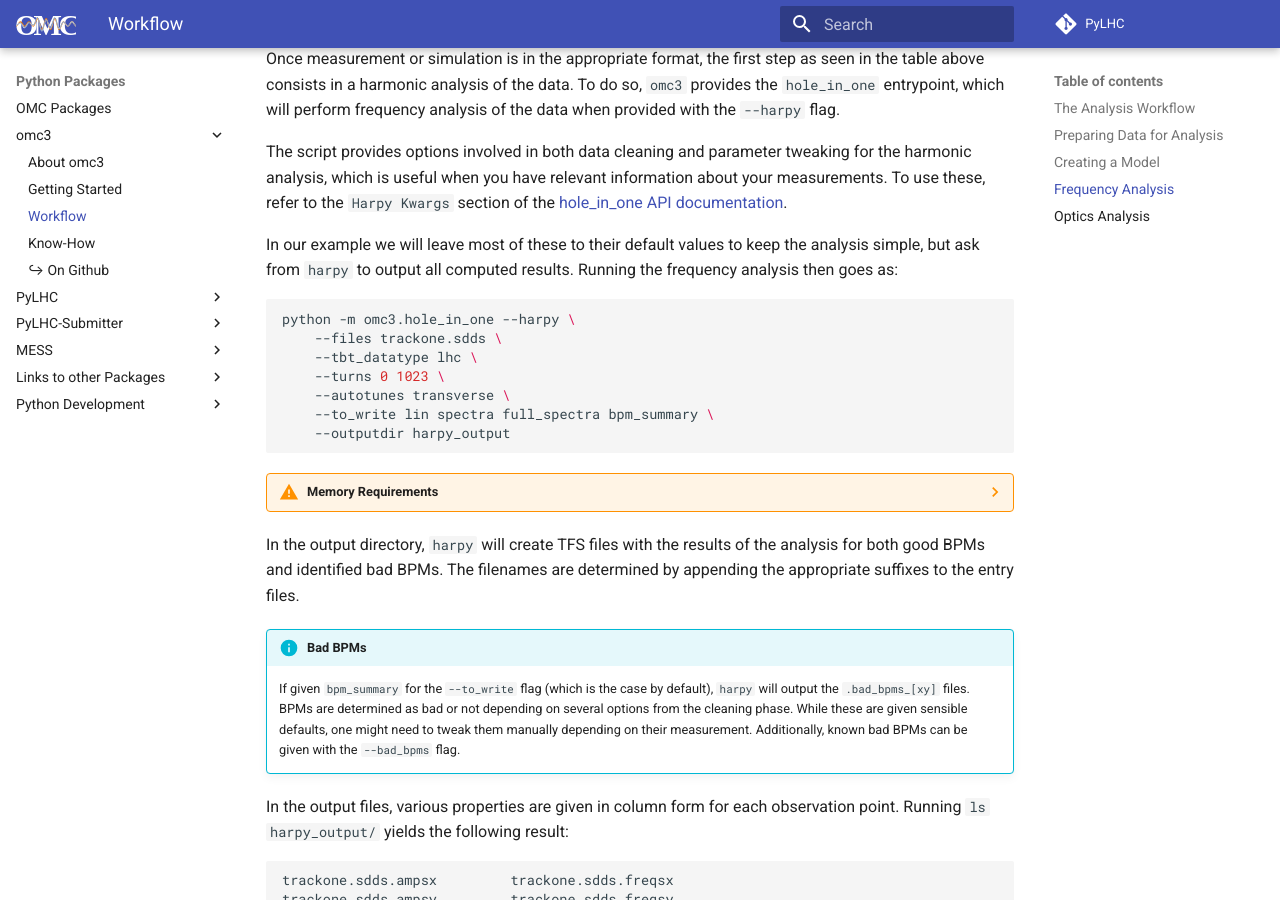
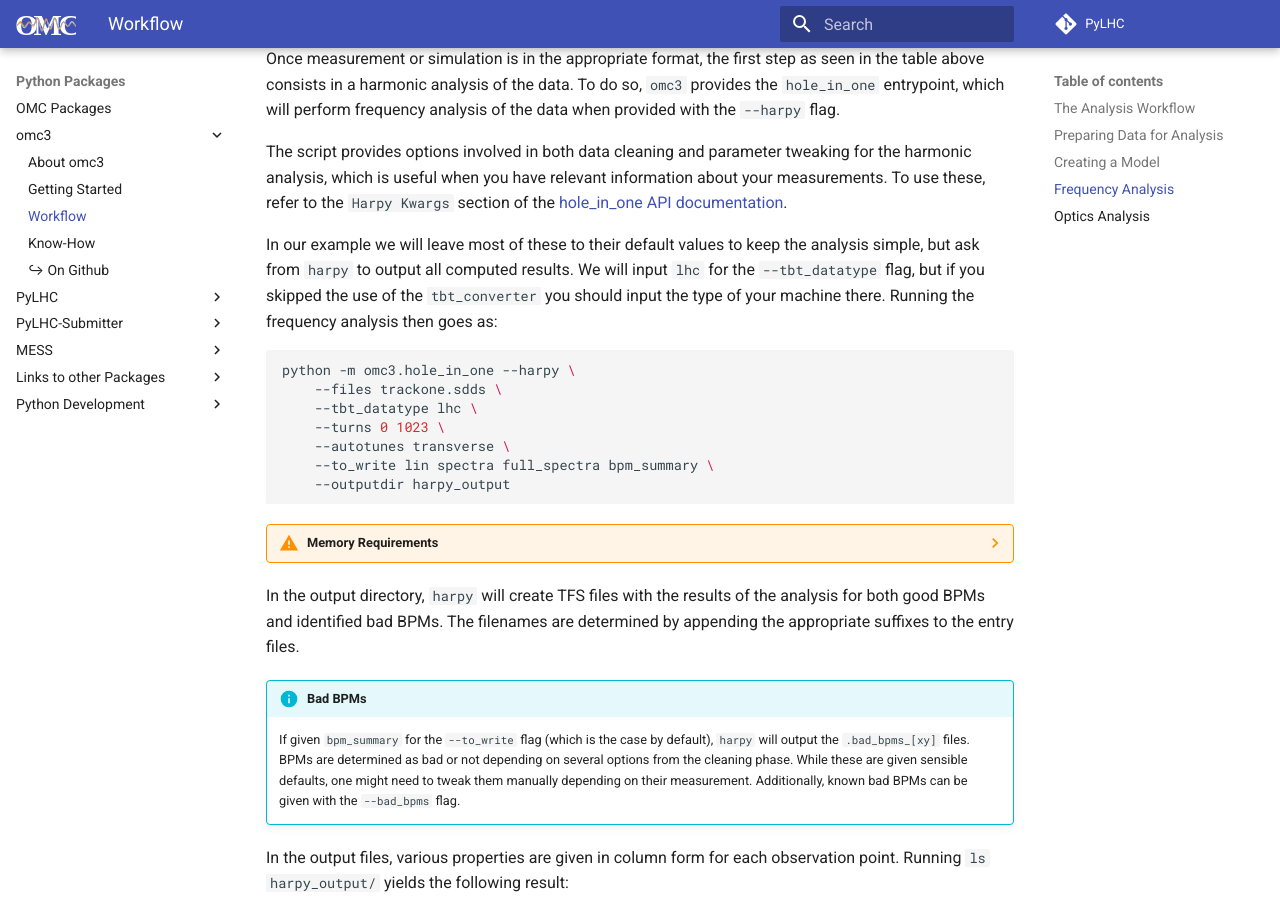
Before and after one commit to pylhc/pylhc.github.io, an MkDocs documentation site: the page built from docs/packages/omc3/workflow.md, in a window 1280 px wide and 900 px high, scrolled down 2759 px. Built offline with MkDocs 1.6.1 and Material for MkDocs 9.7.7, drawn with Linux system fonts in a browser that asks for light colours.

Commit message:
#47 specification

````diff
--- a/docs/packages/omc3/workflow.md
+++ b/docs/packages/omc3/workflow.md
@@ -108,6 +108,7 @@
 To use these, refer to the `Harpy Kwargs` section of the [hole_in_one API documentation][hole_in_one].
 
 In our example we will leave most of these to their default values to keep the analysis simple, but ask from `harpy` to output all computed results.
+We will input `lhc` for the `--tbt_datatype` flag, but if you skipped the use of the `tbt_converter` you should input the type of your machine there.
 Running the frequency analysis then goes as:
 ```bash
 python -m omc3.hole_in_one --harpy \
````
